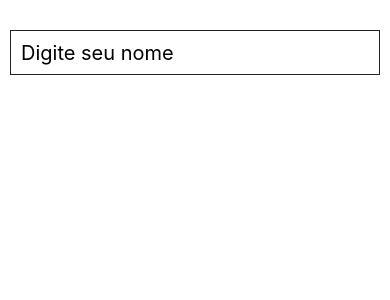
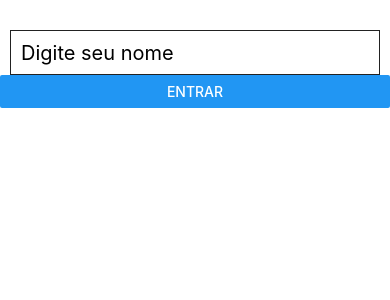
Before and after one commit to triangulodepascal/ReactNative_Matheus_Fraga, a React Native app in the folder meuApp/: screen / in a window 390 px wide. Shown: the top 300 px of the page. Built offline with nearby package versions, Linux system fonts and the light colour scheme.

Commit message:
NEW.: Learning how to use buttons

```diff
--- a/meuApp/App.js
+++ b/meuApp/App.js
@@ -1,21 +1,23 @@
 import React, { Component } from "react";
-import { View, Text, StyleSheet, TextInput } from "react-native";
+import { View, Text, StyleSheet, TextInput, Button } from "react-native";
 
 class App extends Component {
   constructor(props) {
     super(props);
     this.state = {
       nome: "",
+      input: "",
     };
 
-    this.pegaNome = this.pegaNome.bind(this);
+    this.entrar = this.entrar.bind(this);
   }
 
-  pegaNome(texto) {
-    if (texto.length > 0) {
-      this.setState({ nome: "Bem vindo: " + texto });
+  entrar() {
+    if (this.state.input == "") {
+      alert("Digite seu nome!");
+      this.setState({ nome: "" });
     } else {
-      this.setState({ nome: "" });
+      this.setState({ nome: "Bem vindo: " + this.state.input });
     }
   }
 
@@ -26,9 +28,10 @@
           style={styles.input}
           placeholder="Digite seu nome"
           // Para cada mudança no texto do input, chama-se a função onChangeText que cria a responsividade
-          onChangeText={this.pegaNome}
+          onChangeText={(texto) => this.setState({ input: texto })}
         ></TextInput>
 
+        <Button title="Entrar" onPress={this.entrar}></Button>
         <Text style={styles.texto}>{this.state.nome}</Text>
       </View>
     );
```
